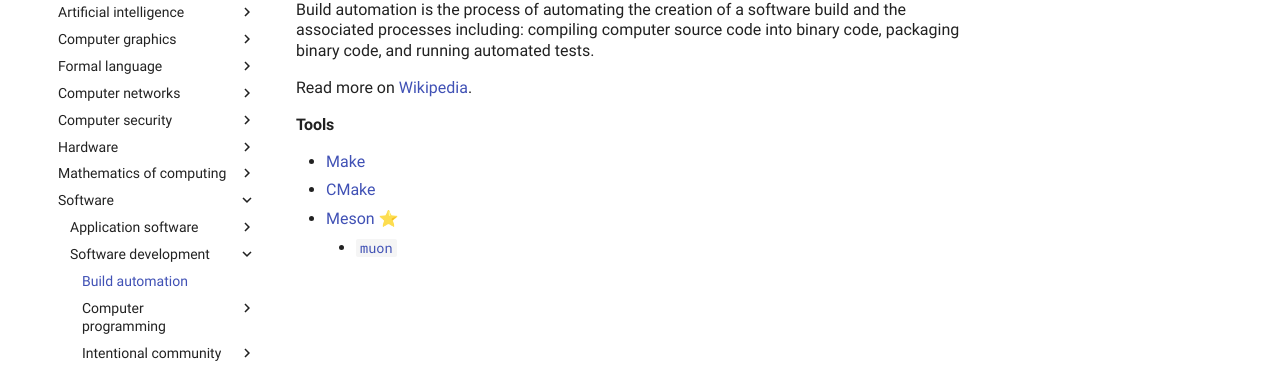
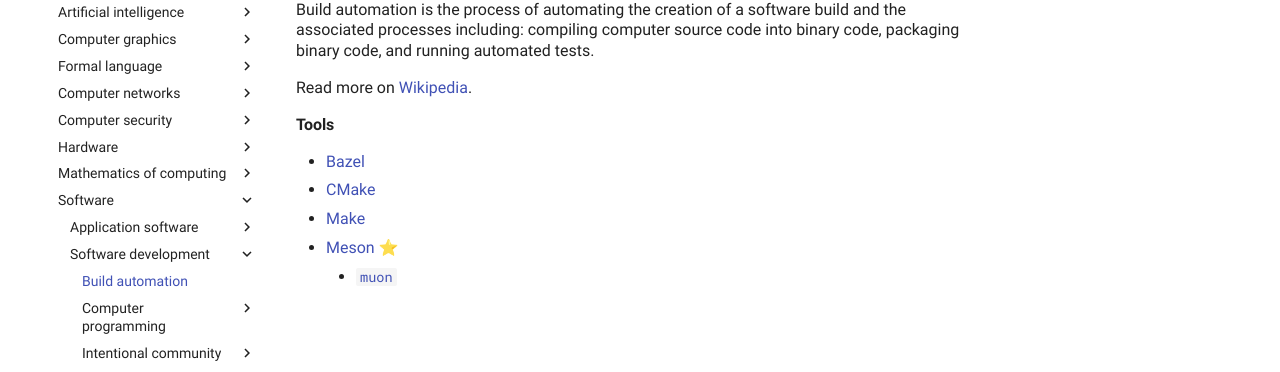
Before and after one commit to paveloom/paveloom.dev, an MkDocs documentation site: the page built from content/pensieve/build-automation.md, in a window 1280 px wide. Shown: the part 228-600 px from the top of the page. Built offline with MkDocs 1.6.1 and Material for MkDocs 9.7.7, drawn with Linux system fonts in a browser that asks for light colours.

Commit message:
Pensieve: update the Build automation page.

```diff
--- a/content/pensieve/build-automation.md
+++ b/content/pensieve/build-automation.md
@@ -5,7 +5,8 @@
 Read more on [Wikipedia](https://en.wikipedia.org/wiki/Build_automation).
 
 #### Tools
+- [Bazel](https://en.wikipedia.org/wiki/Bazel_(software))
+- [CMake](https://en.wikipedia.org/wiki/CMake)
 - [Make](https://en.wikipedia.org/wiki/Make_(software))
-- [CMake](https://en.wikipedia.org/wiki/CMake)
 - [Meson](https://en.wikipedia.org/wiki/Meson_(software)) ⭐
     - [`muon`](https://git.sr.ht/%7Elattis/muon)
```
